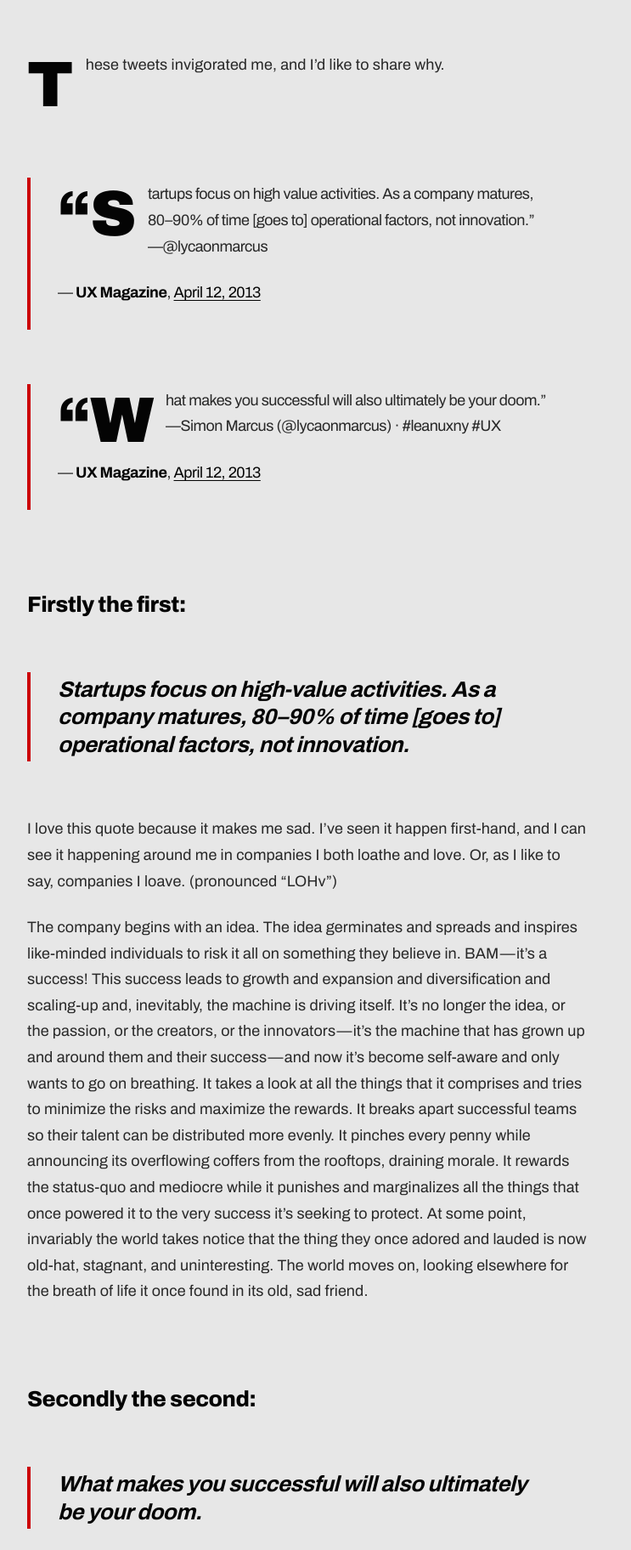
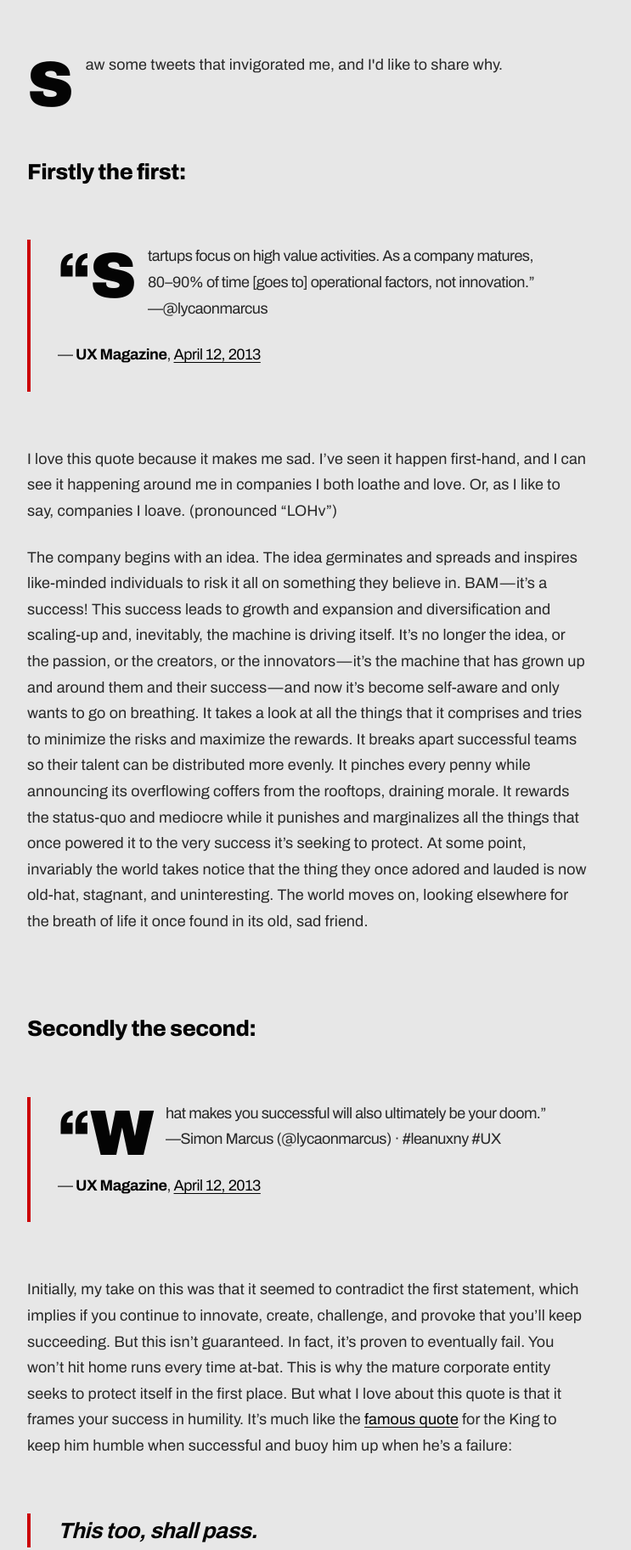
Before and after one commit to uxward/uxward, an Astro site: page /writing/how-to-succeed-towards-failure in a window 1280 px wide. Shown: the part 1127-2951 px from the top of the page at 85% size, without its empty margins (268-1011 px from the left). Built offline with nearby package versions, Linux system fonts and the light colour scheme; Astro itself is replaced by a stand-in of ours.

Commit message:
Remove the last tweet embed and the dependencies it dragged in
Converts the @iptaylm embed on the Nest essay to a static blockquote in the
same style as the other four. Unlike those it did carry inline fallback text,
so it still displayed — but it was the last thing keeping a dead third-party
script on the site.

With it gone:

- widgets.js is removed site-wide. The built output now loads zero
  third-party scripts; every script tag is same-origin.
- The CSP drops platform.twitter.com and cdn.syndication.twimg.com from
  script-src, style-src, frame-src, child-src and connect-src. script-src is
  now 'self' plus 'unsafe-inline', and connect-src is 'self' alone.
- react, react-dom and @excalidraw/excalidraw are removed from package.json.
  All three appeared nowhere outside it: wireframes:png shells out to a
  globally installed excalidraw-brute-export-cli, and the only "React" hits
  in src are prose in the Speakeazy case study.
- The lodash-es, dompurify, mermaid and immutable overrides go with them —
  those were security pins on Excalidraw's transitive deps and no longer
  match anything in the tree.

three is kept: /ink imports it for the suminagashi simulation. Verified the
page still gets a live WebGL context after the prune, and that the YouTube
embed and Google Fonts still load under the narrowed CSP.

Co-Authored-By: Claude Opus 5 (1M context) <noreply@anthropic.com>
Claude-Session: https://claude.ai/code/session_01DzRosySS23r68kr8qZNyyc

```diff
--- a/src/pages/writing/how-to-succeed-towards-failure.astro
+++ b/src/pages/writing/how-to-succeed-towards-failure.astro
@@ -67,8 +67,10 @@ const schema = {
       />
     </figure>
 
-    <p>These tweets invigorated me, and I’d like to share why.</p>
-    <br />
+    <p>Saw some tweets that invigorated me, and I'd like to share why.</p>
+
+
+    <h2>Firstly the first:</h2>
     <blockquote>
       <p>
         “Startups focus on high value activities. As a company matures, 80–90%
@@ -80,27 +82,6 @@ const schema = {
           target="_blank">April 12, 2013</a
         >
       </p>
-    </blockquote>
-
-    <blockquote>
-      <p>
-        “What makes you successful will also ultimately be your doom.” —Simon
-        Marcus (@lycaonmarcus) · #leanuxny #UX
-      </p>
-      <p>
-        — <strong>UX Magazine</strong>, <a
-          href="https://twitter.com/uxmag/status/322848041692434435"
-          target="_blank">April 12, 2013</a
-        >
-      </p>
-    </blockquote>
-
-    <h2>Firstly the first:</h2>
-    <blockquote>
-      <em
-        >Startups focus on high-value activities. As a company matures, 80–90%
-        of time [goes to] operational factors, not innovation.</em
-      >
     </blockquote>
     <p>
       I love this quote because it makes me sad. I’ve seen it happen first-hand,
@@ -128,7 +109,16 @@ const schema = {
     </p>
     <h2>Secondly the second:</h2>
     <blockquote>
-      <em>What makes you successful will also ultimately be your doom.</em>
+      <p>
+        “What makes you successful will also ultimately be your doom.” —Simon
+        Marcus (@lycaonmarcus) · #leanuxny #UX
+      </p>
+      <p>
+        — <strong>UX Magazine</strong>, <a
+          href="https://twitter.com/uxmag/status/322848041692434435"
+          target="_blank">April 12, 2013</a
+        >
+      </p>
     </blockquote>
     <p>
       Initially, my take on this was that it seemed to contradict the first
```
Also changed, not shown: package.json (+0 -7 lines), src/pages/writing/the-service-design-of-nest.astro (+9 -9 lines), 2 other files.
